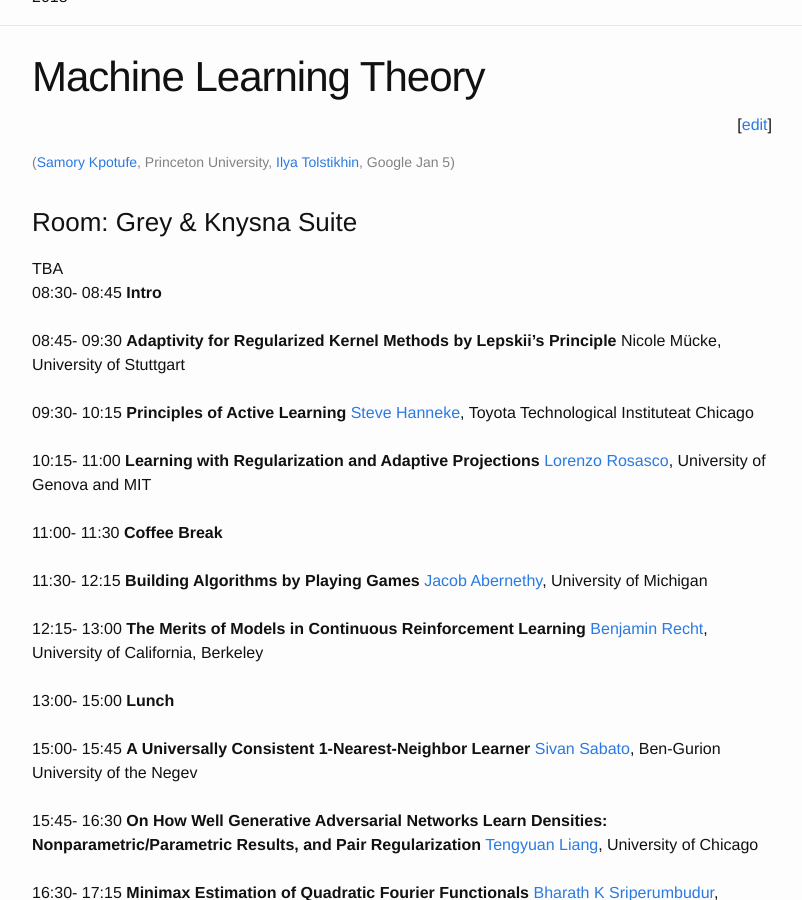
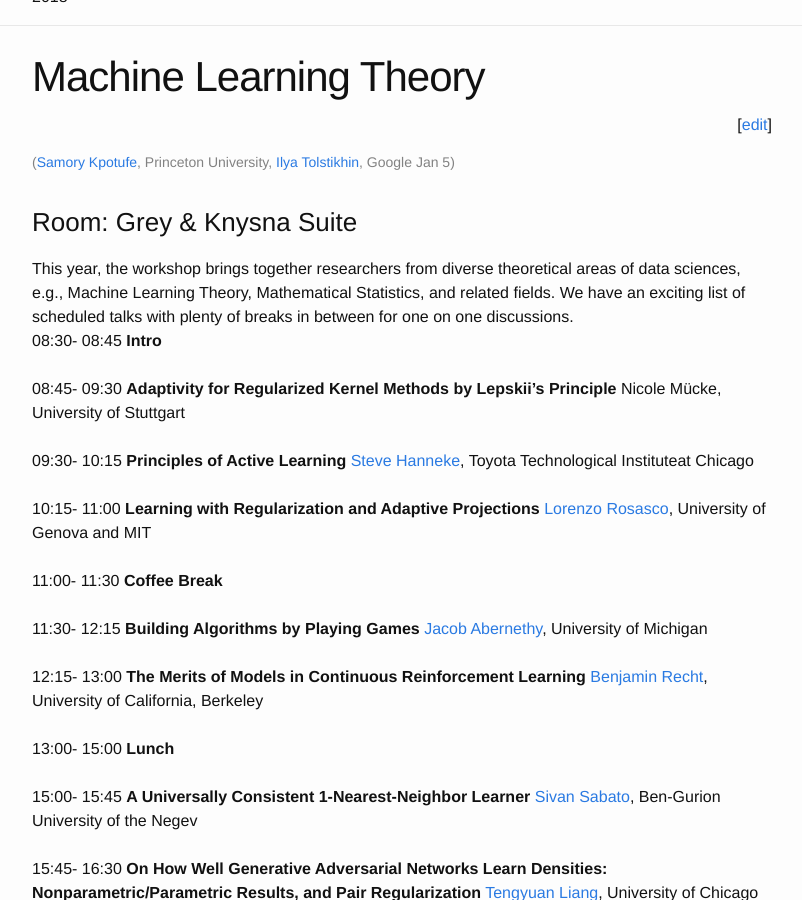
Before and after one commit to dalimeeting/dalimeeting.github.io, a Jekyll site: the page built from _posts/2019-01-05-workshop-theory.md, in a window 1280 px wide and 900 px high, scrolled down 438 px. Shown: the whole window, without its empty margins (238-1040 px from the left). Built offline with Jekyll 4.4.1, drawn with Linux system fonts in a browser that asks for light colours.

Commit message:
Update 2019-01-05-workshop-theory.md

```diff
--- a/_posts/2019-01-05-workshop-theory.md
+++ b/_posts/2019-01-05-workshop-theory.md
@@ -1,7 +1,7 @@
 ---
 title:  "Machine Learning Theory"
 layout: multitrack
-abstract: "TBA"
+abstract: "This year, the workshop brings together researchers from diverse theoretical areas of data sciences, e.g., Machine Learning Theory, Mathematical Statistics, and related fields. We have an exciting list of scheduled talks with plenty of breaks in between for one on one discussions."
 organizer_url:
 categories:
 - dali2019
```
